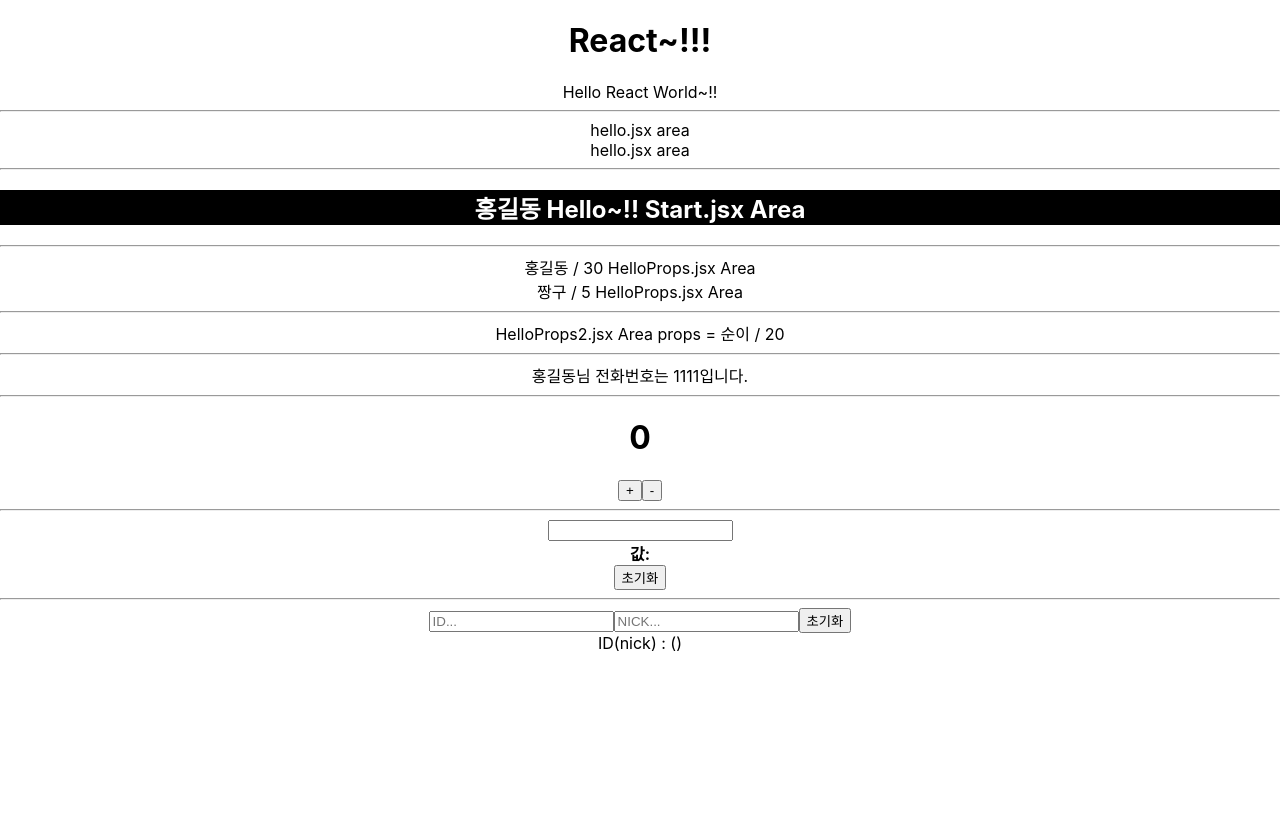
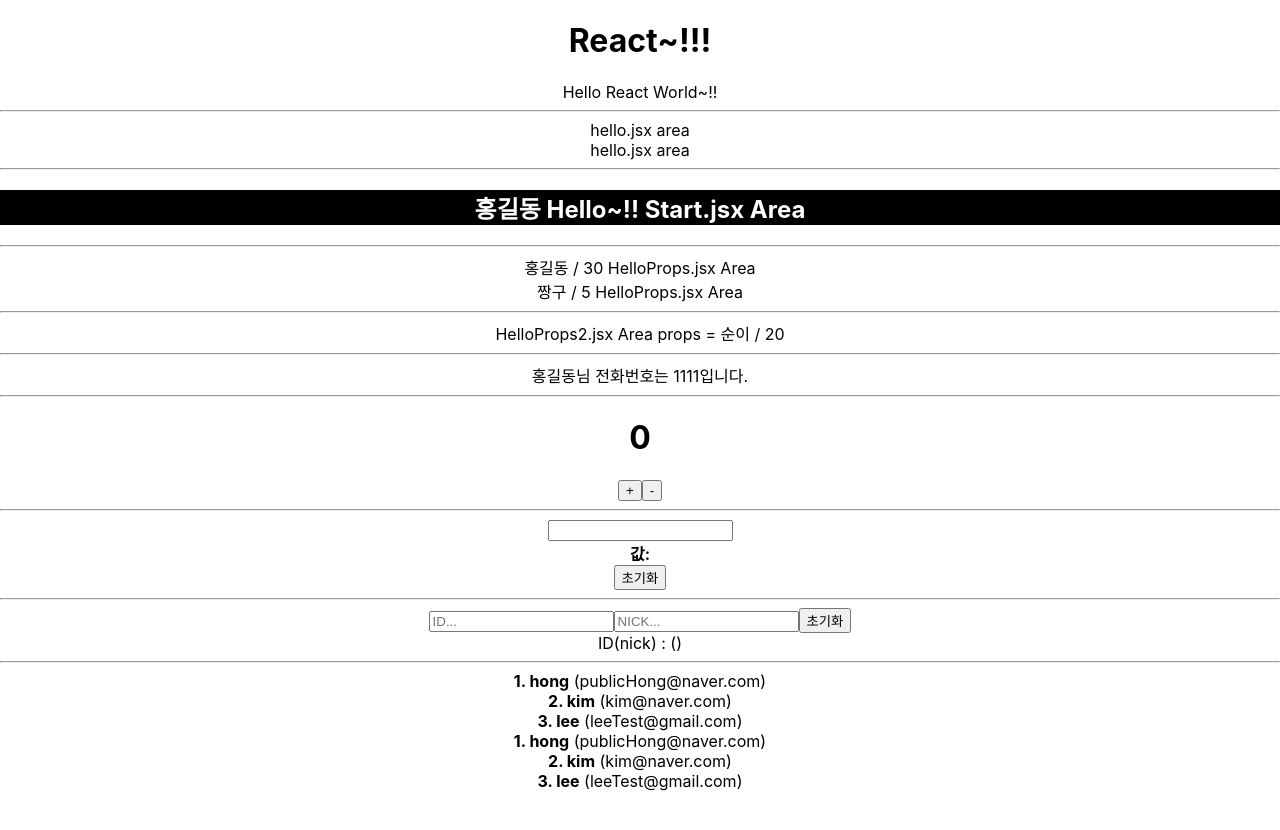
Before and after one commit to dhalfks/react-basic, a React (Create React App) app: page / in a window 1280 px wide. Shown: the top 830 px of the page. Built offline with nearby package versions, Linux system fonts and the light colour scheme.

Commit message:
react-basic_2day-3

```diff
--- a/src/App.js
+++ b/src/App.js
@@ -8,6 +8,7 @@ import StartProps from './components/StartProps';
 import Counter from './components/Counter';
 import InputSample from './components/InputSample';
 import InputSample2 from './components/InputSample2';
+import UserList from './components/user/UserList';
 
 function App() {
   return (
@@ -41,6 +42,9 @@ function App() {
       <hr />
       <InputSample2 />
 
+      <hr />
+      <UserList />
+
 
       <br />
       <br />
--- /dev/null
+++ b/src/components/user/UserList.jsx
@@ -0,0 +1,59 @@
+// 컴포넌트 분리
+const User = ({user}) =>{
+    return(
+        <div>
+            <b>{user.id}. {user.username}</b> <span>({user.email})</span>
+        </div>
+    )
+}
+
+
+function UserList(){
+    const users = [
+        {
+            id: 1,
+            username: 'hong',
+            email: 'publicHong@naver.com'
+        },
+        {
+            id: 2,
+            username: 'kim',
+            email: 'kim@naver.com'
+        },
+        {
+            id: 3,
+            username: 'lee',
+            email: 'leeTest@gmail.com'
+        },
+    ];
+    return(
+        <div>
+            {/* <div>
+                <b>{users[0].username}</b> <span>({users[0].email})</span>
+            </div>
+            <div>
+                <b>{users[1].username}</b> <span>({users[1].email})</span>
+            </div>
+            <div>
+                <b>{users[2].username}</b> <span>({users[2].email})</span>
+            </div> */}
+            {/* 반복문을 통한 값 출력 => map */}
+            {
+                users.map(user => (
+                    // <h3>{user.username} / {user.email}</h3>
+                    <User user={user} key={user.id} />
+                ))
+            }
+            {/* 만약 key로 사용할 값이 없다면... array index 사용 */}
+            {
+                users.map((user, index) => (
+                    <User user={user} key={index} />
+                ))
+            }
+
+
+        </div>
+    )
+}
+
+export default UserList;
```
